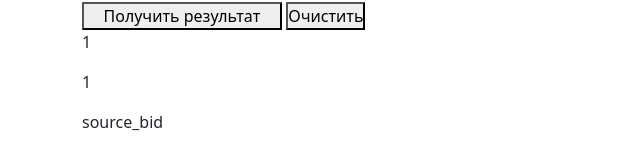
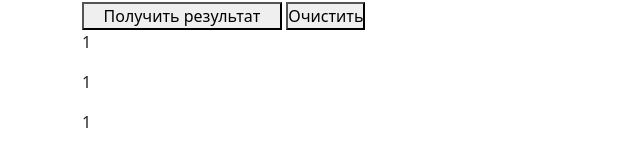
Before and after one commit to AtlantisOne/web_statement_firewall, a Django app: page / in a window 1280 px wide. Shown: the part 836-986 px from the top of the page, without its empty margins (0-640 px from the left). Run offline with Django 3.2, Linux system fonts and the light colour scheme; tables that the repository leaves empty hold one stand-in row (values such as "Sample post").

Commit message:
//upd 0208

```diff
--- a/web_statement/main/templates/main/index.html
+++ b/web_statement/main/templates/main/index.html
@@ -60,7 +60,8 @@
         {% for el in bids %}
             <div>
                 <p>{{ el.num_bid }}</p>
-                <p>{{ el.source_bid }}</p>source_bid
+                <p>{{ el.source_bid }}</p>
+                <p>{{ el.protocol_bid }}</p>
             </div>
         {% endfor %}
     </div>
--- a/web_statement/main/views.py
+++ b/web_statement/main/views.py
@@ -17,7 +17,7 @@
 #     return render(request, 'main/index.html', data)
 
 def index(request):
-    bids = Bid.objects.all()
+    bids = Bid.objects.order_by('-created_date_bid')
     return render(request, 'main/index.html', {'bids': bids})
 
 def about(request):
--- a/web_statement/web_statement/settings.py
+++ b/web_statement/web_statement/settings.py
@@ -80,7 +80,8 @@
         'NAME': 'db_web_statement',
         'USER': 'db_web_statement',
         'PASSWORD': '354657',
-        'HOST': '192.168.25.211',
+        'HOST': 'minimonetaz1.ddns.net',
+        # 'HOST': '192.168.25.211',
         'PORT': '5432'
     }
 }
```
